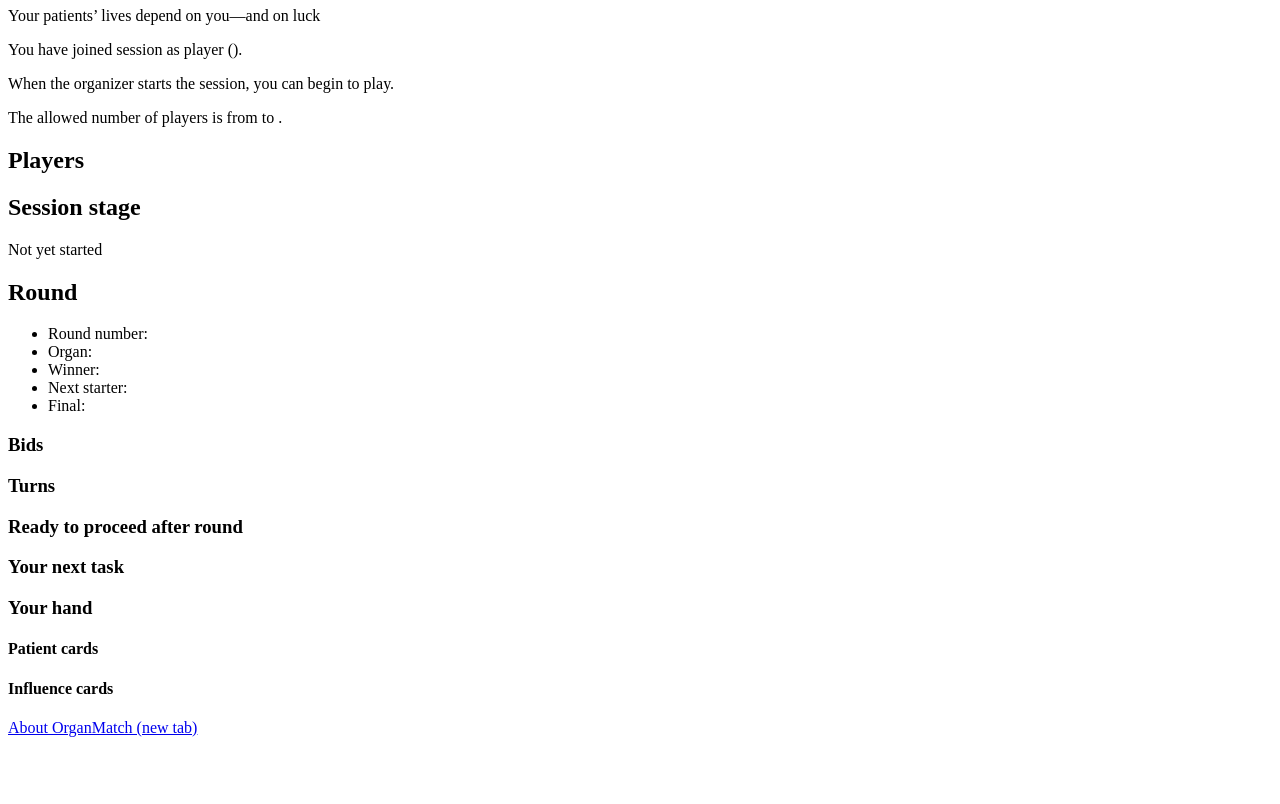
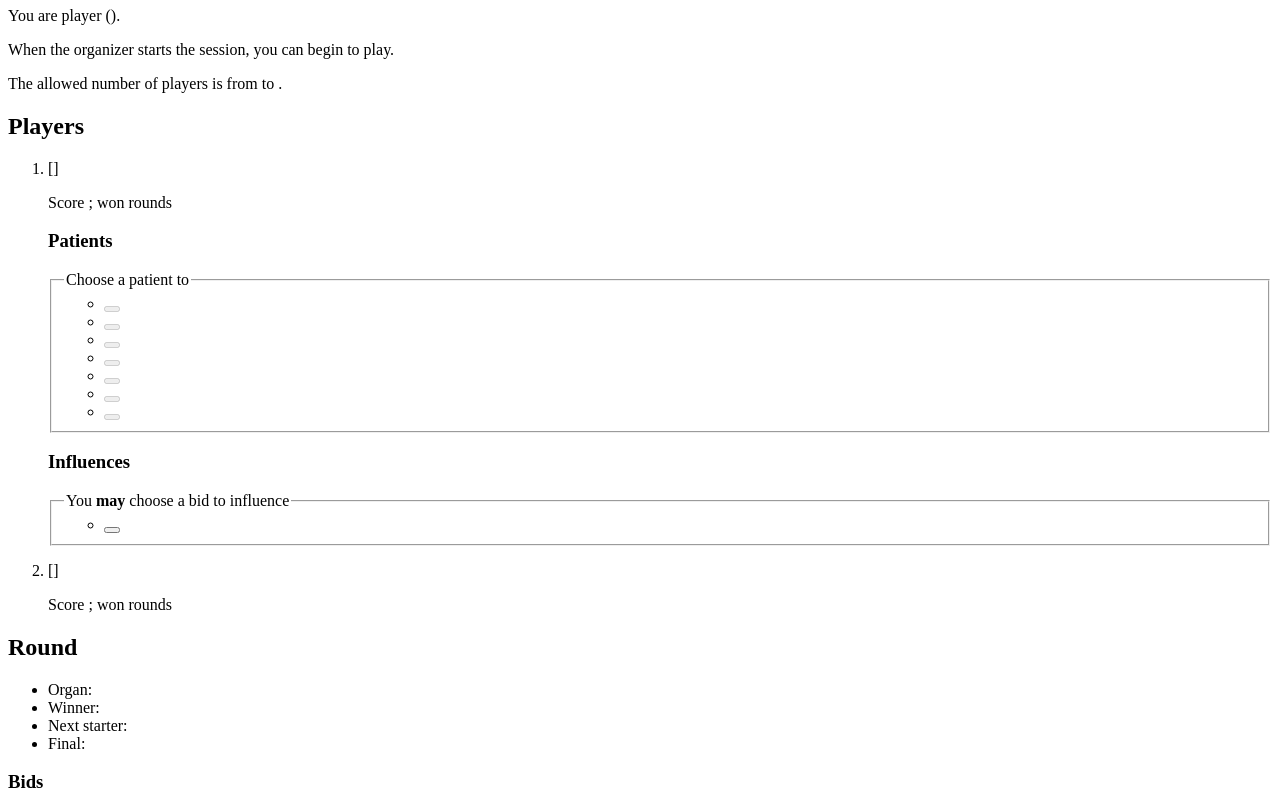
Before and after one commit to jrpool/organmatch, a website: page playerStatus.html in a window 1280 px wide. Shown: the part 99-903 px from the top of the page. Before the commit the page ends 852 px from the top, so only its background shows below. Drawn offline with Linux system fonts and the light colour scheme.

Commit message:
Started creating GUI player page

```diff
--- a/playerStatus.html
+++ b/playerStatus.html
@@ -16,24 +16,66 @@
   <body>
     <main>
       <header>
-        <h1>OrganMatch: Session status</h1>
-        <p class="summary">Your patients&rsquo; lives depend on you&mdash;and on luck</p>
+        <h1>OrganMatch: Session <span id="sessionCode"></span></h1>
       </header>
-      <p>You have joined session <span id="sessionCode"></span> as player <span id="playerID"></span> (<span id="playerName"></span>).</p>
       <div id="startInfo">
+        <p>You are player <span id="playerID"></span> (<span id="playerName"></span>).</p>
         <p>When the organizer starts the session, you can begin to play.</p>
         <p>The allowed number of players is from <span id="minPlayerCount"></span> to <span id="maxPlayerCount"></span>.</p>
       </div>
-      <h2>Players</h2>
-      <div class="listbox">
-        <ol id="playerList" aria-live="polite"></ol>
-      </div>
-      <h2>Session stage</h2>
-      <p id="stage" aria-live="polite">Not yet started</p>
-      <div id="afterStart" aria-live="polite" class="invisible">
-        <h2>Round</h2>
+      <section id="afterStartInfo" class="invisible">
+        <section id="playersSec">
+          <h2>Players</h2>
+          <ol id="playerList" aria-live="polite">
+            <li id="youBox" class="playerBox youBox">
+              <p>[<span id="playerID" class="idLetter"></span>]
+                <span id="playerName" class="playerName"></span>
+              </p>
+              <p id="yourScoreP" aria-live="polite" class="invisible">
+                Score <span id="sessionScore" class="score"></span>;
+                won rounds <span id="wonRoundList" class="rounds"></span>
+              </p>
+              <section id="handSec" class="invisible">
+                <h3>Patients</h3>
+                <fieldset>
+                  <legend id="patientTaskLabel" aria-live="polite" class="invisible">
+                    Choose a patient to <span id="patientTask"></span>
+                  </legend>
+                  <ul id="yourPatients">
+                    <li id="patient0" aria-live="polite"><button disabled="true"></button></li>
+                    <li id="patient1" aria-live="polite"><button disabled="true"></button></li>
+                    <li id="patient2" aria-live="polite"><button disabled="true"></button></li>
+                    <li id="patient3" aria-live="polite"><button disabled="true"></button></li>
+                    <li id="patient4" aria-live="polite"><button disabled="true"></button></li>
+                    <li id="patient5" aria-live="polite"><button disabled="true"></button></li>
+                    <li id="patient6" aria-live="polite"><button disabled="true"></button></li>
+                  </ul>
+                </fieldset>
+                <section id="handInfluences" class="invisible">
+                  <h3>Influences</h3>
+                  <fieldset>
+                    <legend id="influenceTaskLabel" aria-live="polite" class="invisible">
+                      You <strong>may</strong> choose a bid to influence
+                    </legend>
+                    <ul id="yourInfluences">
+                      <li id="influenceLITemplate" aria-live="polite" class="invisible">
+                        <span></span><button class="influenceBid"></button>
+                      </li>
+                    </ul>
+                  </fieldset>
+                </section>
+              </section>
+            </li>
+            <li id="themBoxTemplate" class="playerBox themBox invisible">
+              <p>[<span class="idLetter"></span>] <span class="playerName"></span></p>
+              <p class="invisible">Score <span class="score"></span>; won rounds <span class="rounds"></span></p>
+            </li>
+          </ol>
+        </section>
+      </section>
+      <section id="afterStart" class="invisible">
+        <h2 id="roundH" aria-live="polite" class="invisible">Round <span id="roundID"></span></h2>
         <ul>
-          <li>Round number: <span id="round"></span></li>
           <li>Organ: <span id="organ"></span></li>
           <li>Winner: <span id="winner"></span></li>
           <li>Next starter: <span id="nextStarter"></span></li>
@@ -56,7 +98,7 @@
         <p>
           <ol id="handInfluences"></ol>
         </p>
-      </div>
+      </section>
       <p><a href="about" target="_blank">About OrganMatch (new tab)</a></p>
     </main>
   </body>
```
